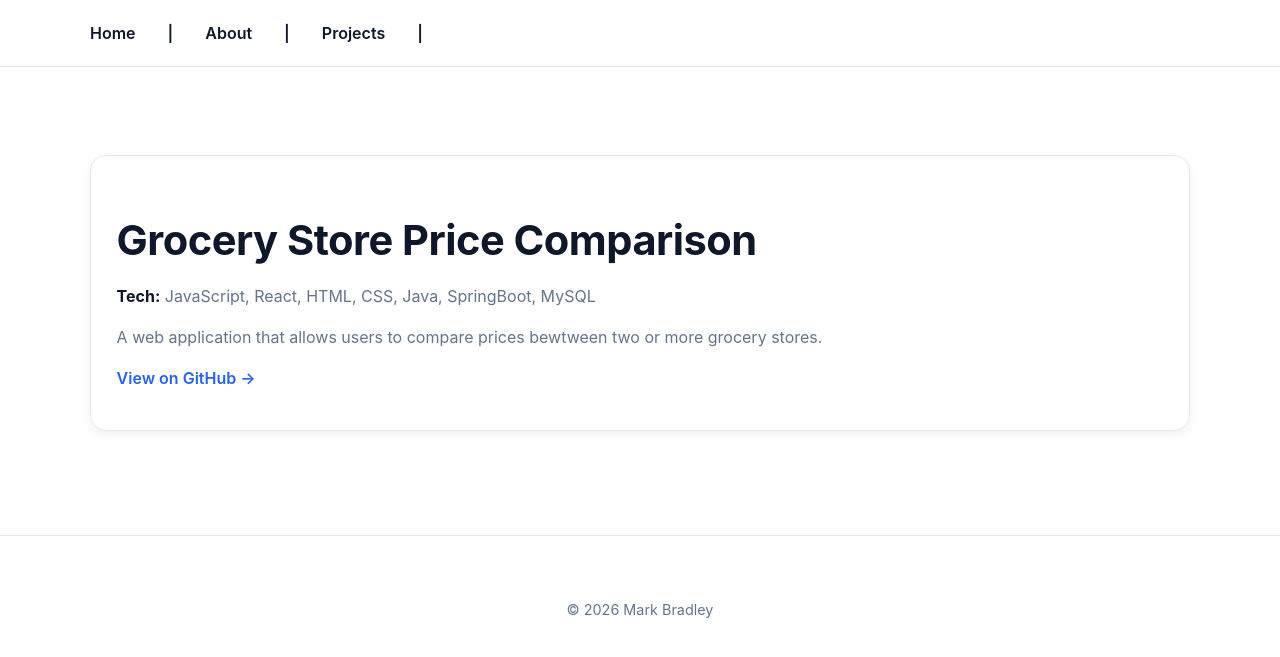
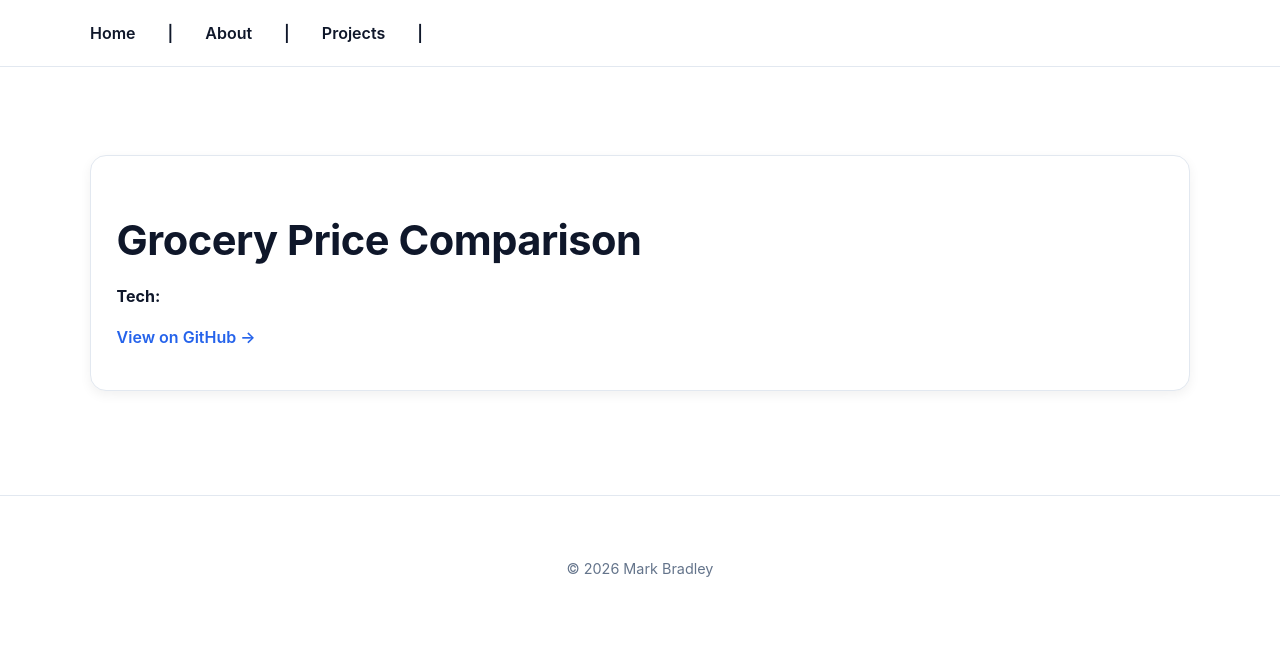
Before and after one commit to mark-bradley1/mark-bradley1.github.io, a Jekyll site: the page built from _projects/grocery-price-comparison.md, in a window 1280 px wide. Shown: the top 657 px of the page. Built offline with Jekyll 4.4.1, drawn with Linux system fonts in a browser that asks for light colours.

Commit message:
Revise title and add project description
Updated project metadata and added a description for clarity.

```diff
--- a/_projects/grocery-price-comparison.md
+++ b/_projects/grocery-price-comparison.md
@@ -1,8 +1,9 @@
 ---
 layout: project
-title: Grocery Store Price Comparison
-tech: JavaScript, React, HTML, CSS, Java, SpringBoot, MySQL
+title: Grocery Price Comparison
+type: Full Stack
+description: Compare grocery prices across multiple stores to identify the lowest total cost for a shopping list.
+stack: [Java, JavaScript, HTML, CSS, Spring Boot, React, SQL]
 github: https://github.com/mark-bradley1/Unit2-Final-Project-Price-Comparison
+demo:
 ---
-
-A web application that allows users to compare prices bewtween two or more grocery stores.
```
